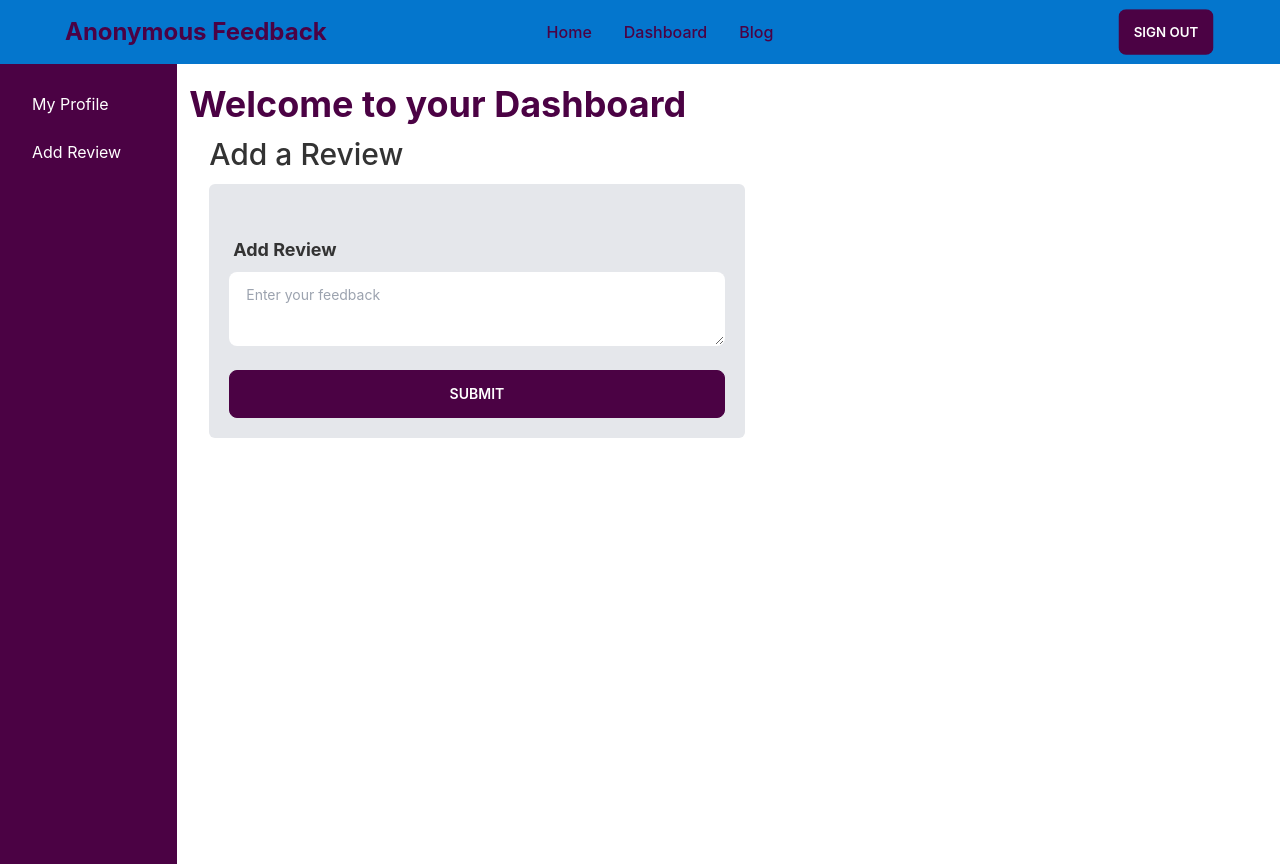
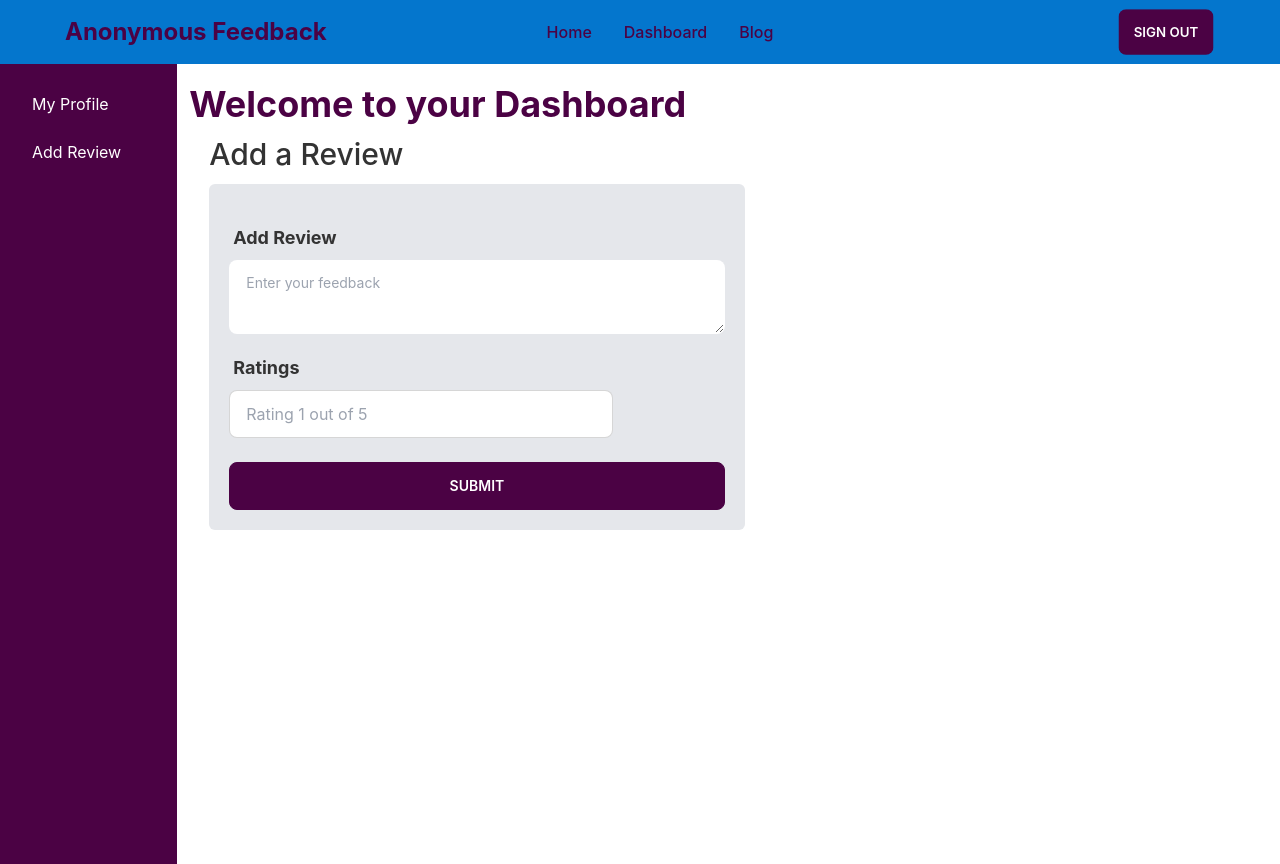
Before and after one commit to ShamimHosen75/Anonymous-Feedback-Client, a React (Create React App) app: page /dashboard/addReview in a window 1280 px wide. Built offline with nearby package versions, Linux system fonts and the light colour scheme; no server answers; sample sign-in values are in the browser's storage.

Commit message:
updated code

```diff
--- a/src/pages/Dashboard/AddReview.js
+++ b/src/pages/Dashboard/AddReview.js
@@ -58,21 +58,6 @@ const AddReview = () => {
         required
        />
       </div> */}
-
-     </div>
-     <div className="sm:flex justify-between mt-3">
-      {/* <div className="form-control">
-                            <label className="label">
-                                <span className="label-text">Image</span>
-                            </label>
-                            <input type="text" name='image' placeholder="Image URL" className="input input-bordered sm:w-56" required />
-                        </div> */}
-      {/* <div className="form-control">
-                            <label className="label">
-                                <span className="label-text">Ratings</span>
-                            </label>
-                            <input type="number" name='rating' max="5" min="1" placeholder="Rating 1 out of 5" className="input input-bordered sm:w-56" required />
-                        </div> */}
      </div>
 
      <div className="form-control mt-3">
@@ -85,6 +70,24 @@ const AddReview = () => {
        placeholder="Enter your feedback"
       ></textarea>
      </div>
+
+     <div className="sm:flex justify-between mt-3">
+      <div className="form-control">
+       <label className="label">
+        <span className="label-text text-lg font-bold">Ratings</span>
+       </label>
+       <input
+        type="number"
+        name="rating"
+        max="5"
+        min="1"
+        placeholder="Rating 1 out of 5"
+        className="input input-bordered sm:w-96"
+        required
+       />
+      </div>
+     </div>
+
      <div className="form-control mt-6">
       <input
        className="btn btn-secondary text-white"
--- a/src/pages/Home/Review.js
+++ b/src/pages/Home/Review.js
@@ -34,7 +34,7 @@ const Review = () => {
           <h5 className="text-xl text-bold">{rev.name}</h5>
           <p>{rev.Address}</p>
          </div> */}
-         <p>{rev.description?.slice(0, 110)}</p>
+         <p className="inline font-medium">Review : {rev.description?.slice(0, 110)}</p>
         </div>
 
         <div>
```
